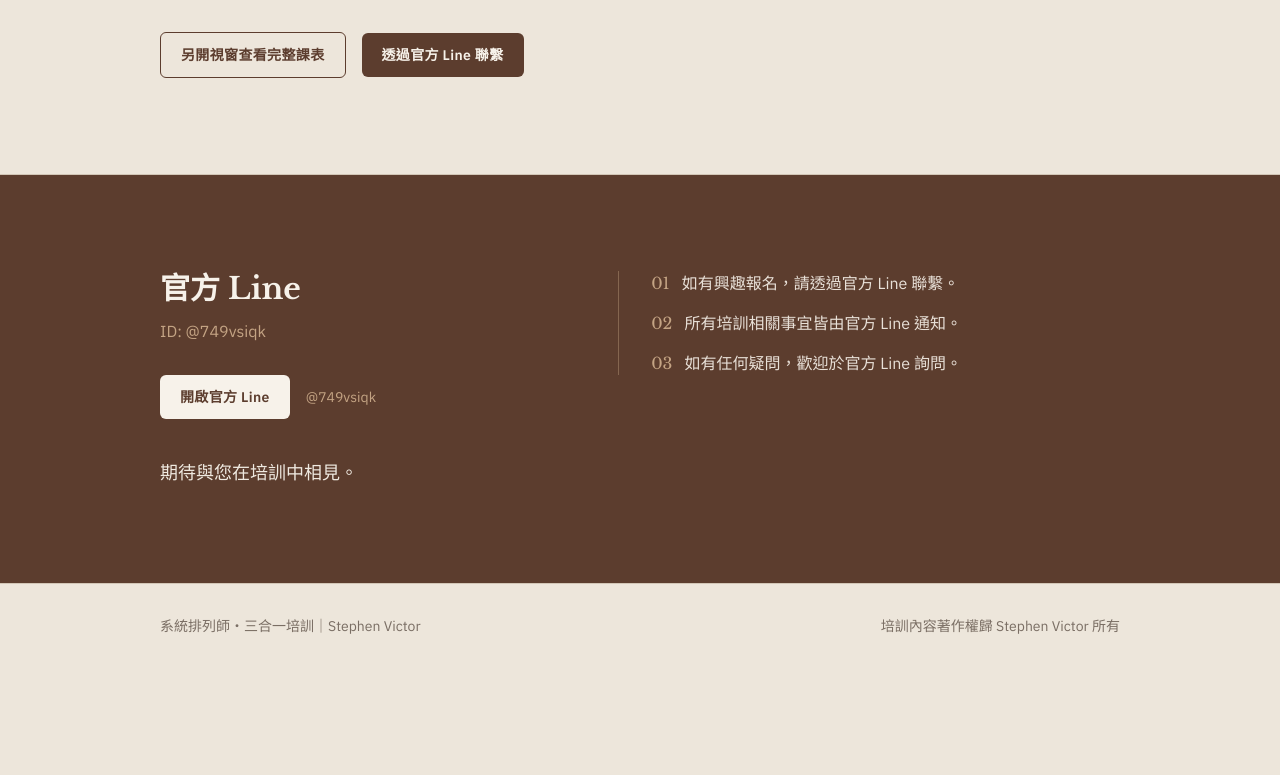
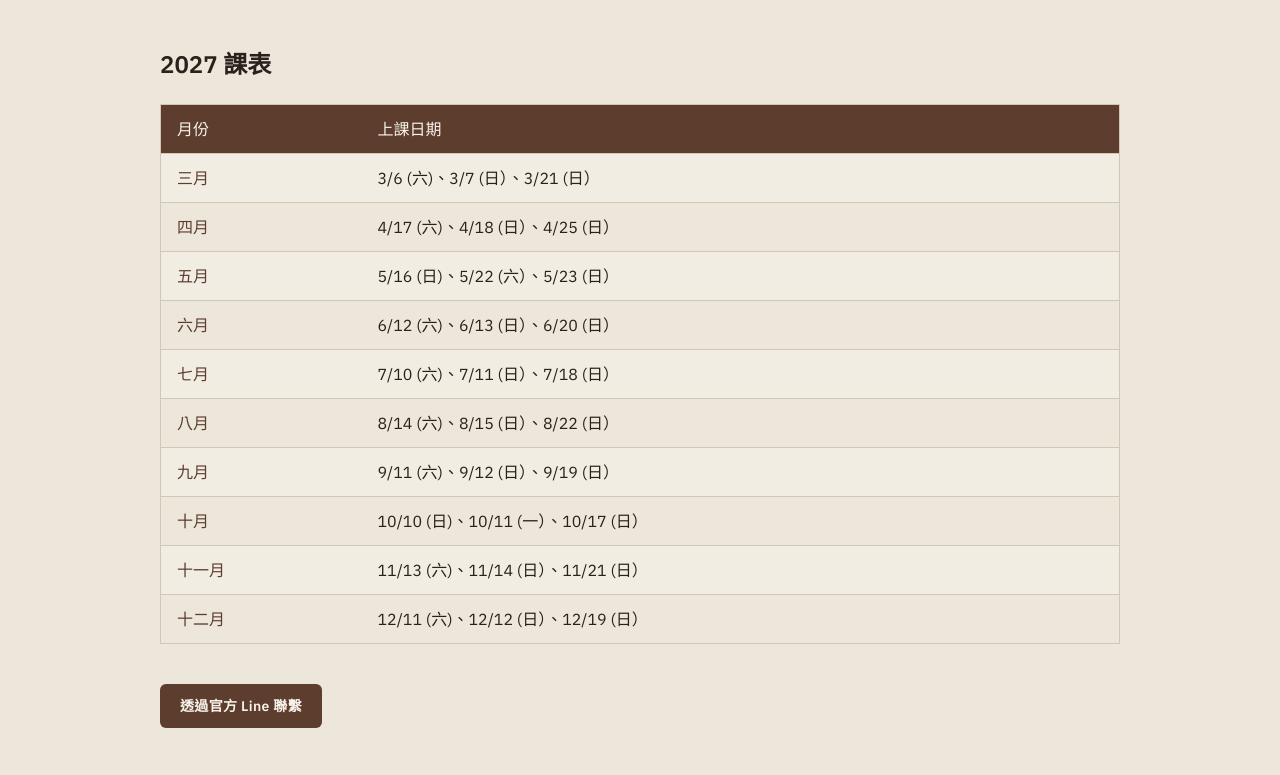
Before and after one commit to klaudia1209teleworker/system-constellations, a React (Vite) app: page / in a window 1280 px wide. Shown: the part 10465-11240 px from the top of the page. Before the commit the page ends 11133 px from the top, so only its background shows below. Built offline with nearby package versions, Linux system fonts and the light colour scheme.

Commit message:
feat(schedule): 課表改回主頁直接顯示
移除另開視窗，於日期與地點區塊內嵌 2027 年月課表。

```diff
--- a/src/App.tsx
+++ b/src/App.tsx
@@ -1,6 +1,5 @@
 import { Hero } from './components/Hero'
 import { LineCta } from './components/LineCta'
-import { ScheduleOpenButton } from './components/ScheduleOpenButton'
 import { Section } from './components/Section'
 import { SiteNav } from './components/SiteNav'
 import {
@@ -8,6 +7,7 @@ import {
   Callout,
   CheckList,
   FactGrid,
+  ScheduleGrid,
   SplitBlocks,
   StepList,
   Subheading,
@@ -243,8 +243,15 @@ export default function App() {
         lead={t.overview.lead}
       >
         <FactGrid items={t.overview.facts} />
-        <div className="mt-8 flex flex-wrap items-center gap-4">
-          <ScheduleOpenButton />
+
+        <Subheading>{t.overview.scheduleTitle}</Subheading>
+        <ScheduleGrid
+          rows={t.overview.schedule}
+          monthLabel={t.overview.scheduleMonthLabel}
+          daysLabel={t.overview.scheduleDaysLabel}
+        />
+
+        <div className="mt-10">
           <LineCta label={t.overview.cta} />
         </div>
       </Section>
--- a/src/components/ScheduleOpenButton.tsx
+++ /dev/null
@@ -1,25 +0,0 @@
-import { useLocale } from '../i18n/useLocale'
-import { openScheduleWindow } from '../lib/open-schedule-window'
-
-export function ScheduleOpenButton() {
-  const { t } = useLocale()
-
-  return (
-    <button
-      type="button"
-      onClick={() =>
-        openScheduleWindow({
-          title: t.overview.scheduleWindowTitle,
-          monthLabel: t.overview.scheduleMonthLabel,
-          daysLabel: t.overview.scheduleDaysLabel,
-          closeHint: t.overview.scheduleCloseHint,
-          popupBlocked: t.overview.schedulePopupBlocked,
-          rows: t.overview.schedule,
-        })
-      }
-      className="inline-flex items-center justify-center rounded-md border border-primary bg-transparent px-5 py-3 text-sm font-semibold tracking-wide text-primary transition hover:bg-primary hover:text-surface focus-visible:outline focus-visible:outline-2 focus-visible:outline-offset-2 focus-visible:outline-primary"
-    >
-      {t.overview.scheduleButton}
-    </button>
-  )
-}
--- a/src/i18n/en.ts
+++ b/src/i18n/en.ts
@@ -356,13 +356,9 @@ export const en: SiteContent = {
           'Stephen teaches in English, with live interpretation by a constellation facilitator',
       },
     ],
-    scheduleButton: 'Open full schedule in a new window',
-    scheduleWindowTitle: '2027 Training Schedule',
+    scheduleTitle: '2027 schedule',
     scheduleMonthLabel: 'Month',
     scheduleDaysLabel: 'Class dates',
-    scheduleCloseHint: 'Close this window to return to the main page.',
-    schedulePopupBlocked:
-      'Unable to open the schedule window. Please allow pop-ups for this site and try again.',
     schedule: [
       {
         month: 'March',
--- a/src/i18n/types.ts
+++ b/src/i18n/types.ts
@@ -124,12 +124,9 @@ export interface SiteContent {
     title: string
     lead: string
     facts: LabelValue[]
-    scheduleButton: string
-    scheduleWindowTitle: string
+    scheduleTitle: string
     scheduleMonthLabel: string
     scheduleDaysLabel: string
-    scheduleCloseHint: string
-    schedulePopupBlocked: string
     schedule: { month: string; days: string }[]
     cta: string
   }
--- a/src/i18n/zh.ts
+++ b/src/i18n/zh.ts
@@ -356,12 +356,9 @@ export const zh: SiteContent = {
         value: 'Stephen Victor 英文授課，現場配有家排師即席翻譯',
       },
     ],
-    scheduleButton: '另開視窗查看完整課表',
-    scheduleWindowTitle: '2027 培訓課表',
+    scheduleTitle: '2027 課表',
     scheduleMonthLabel: '月份',
     scheduleDaysLabel: '上課日期',
-    scheduleCloseHint: '關閉此視窗即可返回主頁。',
-    schedulePopupBlocked: '無法開啟課表視窗，請允許本站彈出視窗後再試一次。',
     schedule: [
       { month: '三月', days: '3/6 (六)、3/7 (日）、3/21 (日）' },
       { month: '四月', days: '4/17 (六)、4/18 (日）、4/25 (日）' },
--- a/src/lib/open-schedule-window.ts
+++ /dev/null
@@ -1,142 +0,0 @@
-export interface ScheduleRow {
-  month: string
-  days: string
-}
-
-export interface ScheduleWindowContent {
-  title: string
-  monthLabel: string
-  daysLabel: string
-  closeHint: string
-  popupBlocked: string
-  rows: ScheduleRow[]
-}
-
-/** Open the detailed class schedule in a separate browser window. */
-export function openScheduleWindow(content: ScheduleWindowContent) {
-  const width = 720
-  const height = 820
-  const left = Math.max(0, Math.round(window.screenX + (window.outerWidth - width) / 2))
-  const top = Math.max(0, Math.round(window.screenY + (window.outerHeight - height) / 2))
-
-  const popup = window.open(
-    '',
-    'sc-schedule',
-    `popup=yes,width=${width},height=${height},left=${left},top=${top}`,
-  )
-
-  if (!popup) {
-    window.alert(content.popupBlocked)
-    return
-  }
-
-  const rowsHtml = content.rows
-    .map(
-      (row, index) => `
-      <tr class="${index % 2 === 0 ? 'odd' : ''}">
-        <th scope="row">${escapeHtml(row.month)}</th>
-        <td>${escapeHtml(row.days)}</td>
-      </tr>`,
-    )
-    .join('')
-
-  popup.document.write(`<!doctype html>
-<html lang="${document.documentElement.lang || 'zh-Hant'}">
-<head>
-  <meta charset="utf-8" />
-  <meta name="viewport" content="width=device-width, initial-scale=1" />
-  <title>${escapeHtml(content.title)}</title>
-  <link rel="preconnect" href="https://fonts.googleapis.com" />
-  <link rel="preconnect" href="https://fonts.gstatic.com" crossorigin />
-  <link href="https://fonts.googleapis.com/css2?family=IBM+Plex+Sans:wght@400;500;600&family=Libre+Baskerville:wght@400;700&family=Noto+Sans+TC:wght@400;500;600&display=swap" rel="stylesheet" />
-  <style>
-    :root {
-      --primary: #5C3D2E;
-      --secondary: #C4A484;
-      --text: #2A211C;
-      --bg: #EDE6DB;
-      --muted: #7A6E64;
-      --border: #D2C6B6;
-      --surface: #F7F2EA;
-    }
-    * { box-sizing: border-box; }
-    body {
-      margin: 0;
-      padding: 2rem 1.25rem 2.5rem;
-      font-family: "IBM Plex Sans", "Noto Sans TC", sans-serif;
-      background: var(--bg);
-      color: var(--text);
-      line-height: 1.6;
-    }
-    h1 {
-      margin: 0 0 0.5rem;
-      font-family: "Libre Baskerville", serif;
-      font-size: 1.75rem;
-      color: var(--primary);
-    }
-    .rule {
-      width: 3.5rem;
-      height: 2px;
-      background: var(--secondary);
-      margin: 0 0 1.5rem;
-    }
-    table {
-      width: 100%;
-      border-collapse: collapse;
-      border: 1px solid var(--border);
-      background: var(--surface);
-    }
-    th, td {
-      padding: 0.85rem 1rem;
-      text-align: left;
-      vertical-align: top;
-      border-top: 1px solid var(--border);
-    }
-    thead th {
-      background: var(--primary);
-      color: var(--surface);
-      font-weight: 600;
-      border-top: none;
-    }
-    tbody th {
-      width: 7rem;
-      white-space: nowrap;
-      color: var(--primary);
-      font-weight: 600;
-    }
-    tr.odd td, tr.odd th { background: color-mix(in srgb, var(--surface) 70%, var(--bg)); }
-    .hint {
-      margin-top: 1.25rem;
-      font-size: 0.875rem;
-      color: var(--muted);
-    }
-  </style>
-</head>
-<body>
-  <h1>${escapeHtml(content.title)}</h1>
-  <div class="rule" aria-hidden="true"></div>
-  <table>
-    <thead>
-      <tr>
-        <th scope="col">${escapeHtml(content.monthLabel)}</th>
-        <th scope="col">${escapeHtml(content.daysLabel)}</th>
-      </tr>
-    </thead>
-    <tbody>
-      ${rowsHtml}
-    </tbody>
-  </table>
-  <p class="hint">${escapeHtml(content.closeHint)}</p>
-</body>
-</html>`)
-  popup.document.close()
-  popup.focus()
-}
-
-function escapeHtml(value: string) {
-  return value
-    .replaceAll('&', '&amp;')
-    .replaceAll('<', '&lt;')
-    .replaceAll('>', '&gt;')
-    .replaceAll('"', '&quot;')
-}
```
